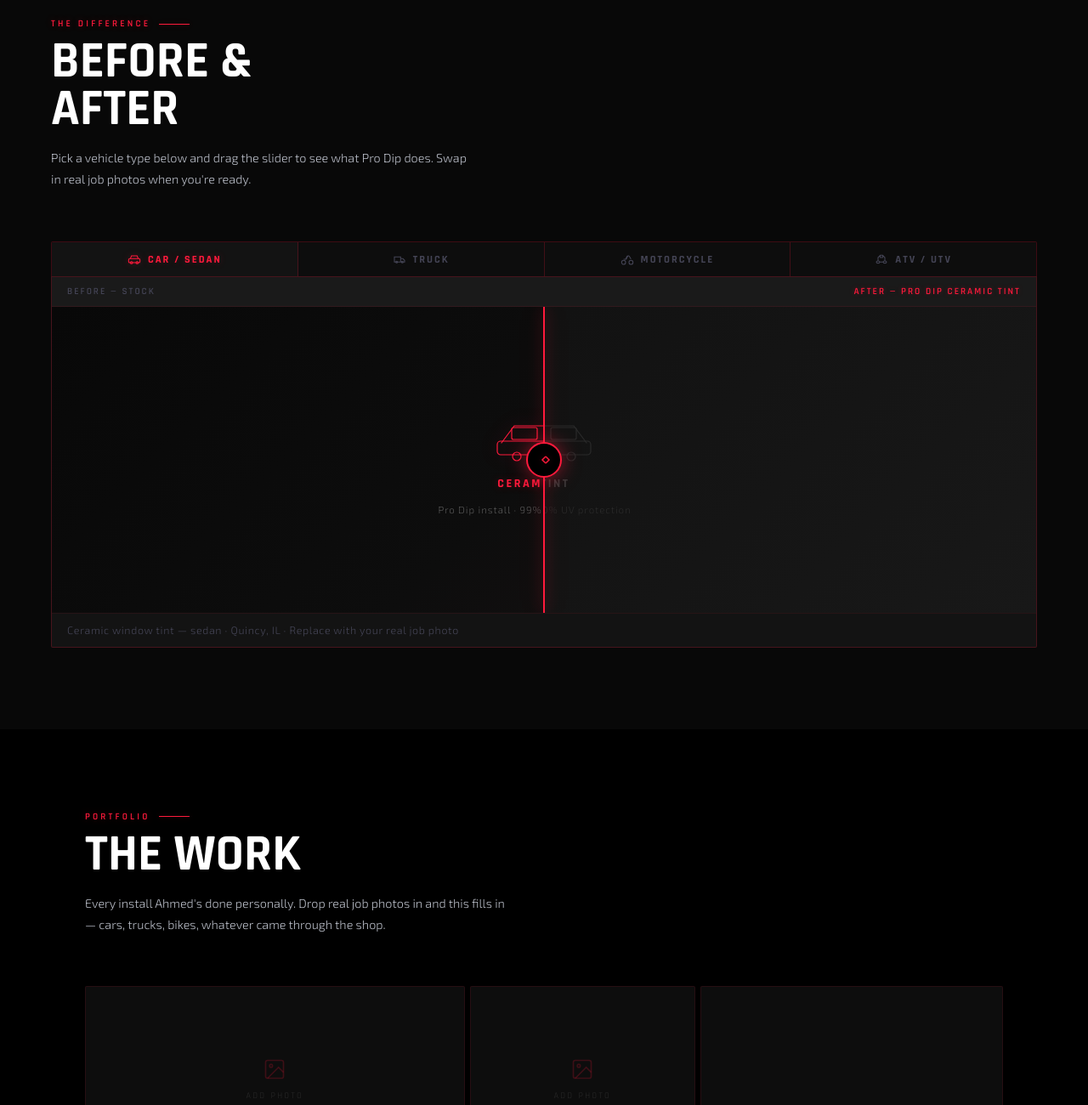
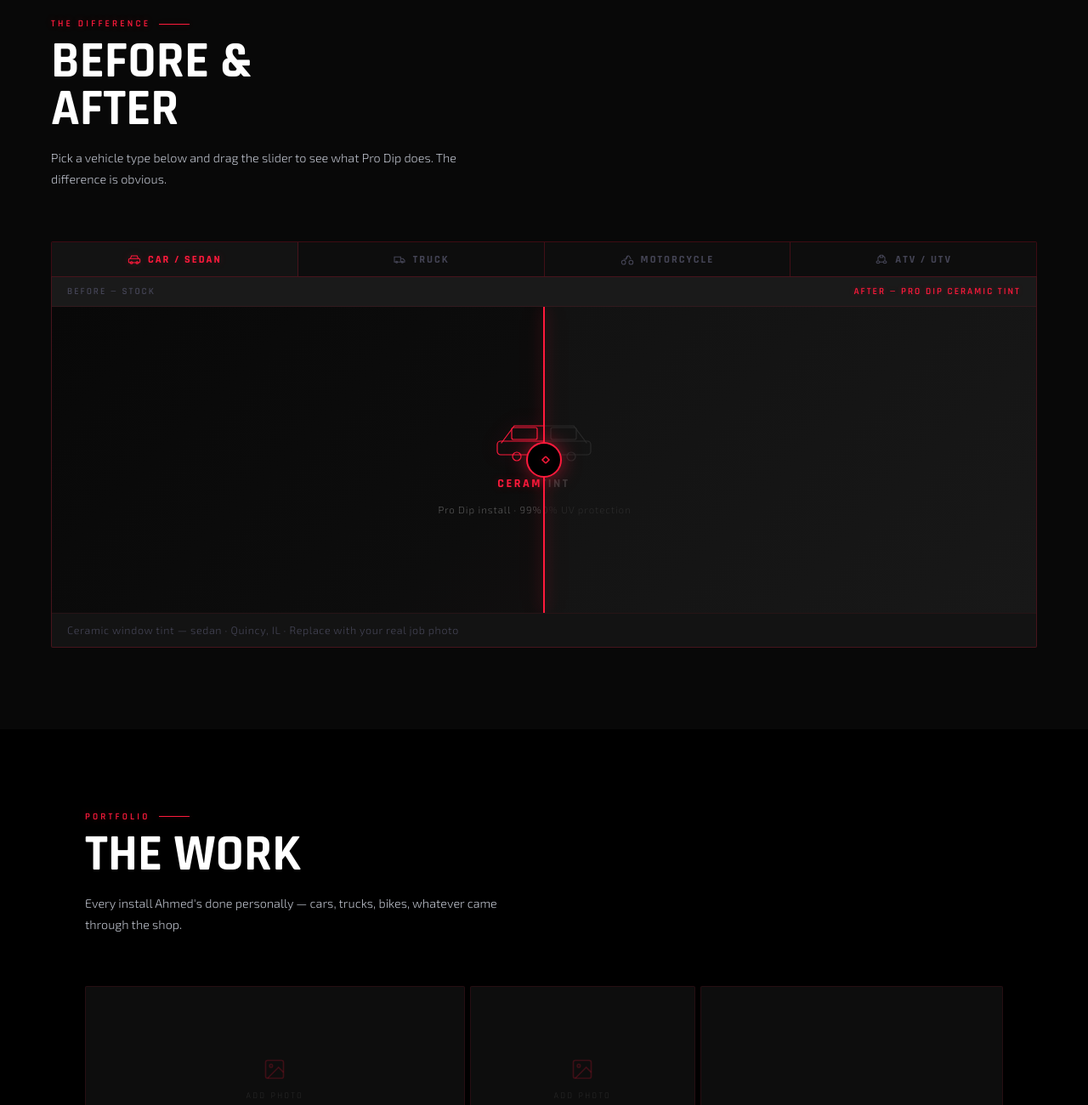
Before and after one commit to DTE-84/ProDip, a plain HTML site: page index.html in a window 1280 px wide. Shown: the part 2129-3429 px from the top of the page at 85% size. Drawn offline with Linux system fonts and the light colour scheme.

Commit message:
index and readme

```diff
--- a/index.html
+++ b/index.html
@@ -727,7 +727,7 @@
     <div class="rv">
       <div class="eyebrow">The Difference</div>
       <h2 class="sec-title">Before &amp;<br/>After</h2>
-      <p class="sec-body">Pick a vehicle type below and drag the slider to see what Pro Dip does. Swap in real job photos when you're ready.</p>
+      <p class="sec-body">Pick a vehicle type below and drag the slider to see what Pro Dip does. The difference is obvious.</p>
     </div>
 
     <div class="ba-wrap rv">
@@ -849,7 +849,7 @@
   <div class="rv">
     <div class="eyebrow">Portfolio</div>
     <h2 class="sec-title">The Work</h2>
-    <p class="sec-body">Every install Ahmed's done personally. Drop real job photos in and this fills in — cars, trucks, bikes, whatever came through the shop.</p>
+    <p class="sec-body">Every install Ahmed's done personally — cars, trucks, bikes, whatever came through the shop.</p>
   </div>
 
   <div class="bento rv">
```
